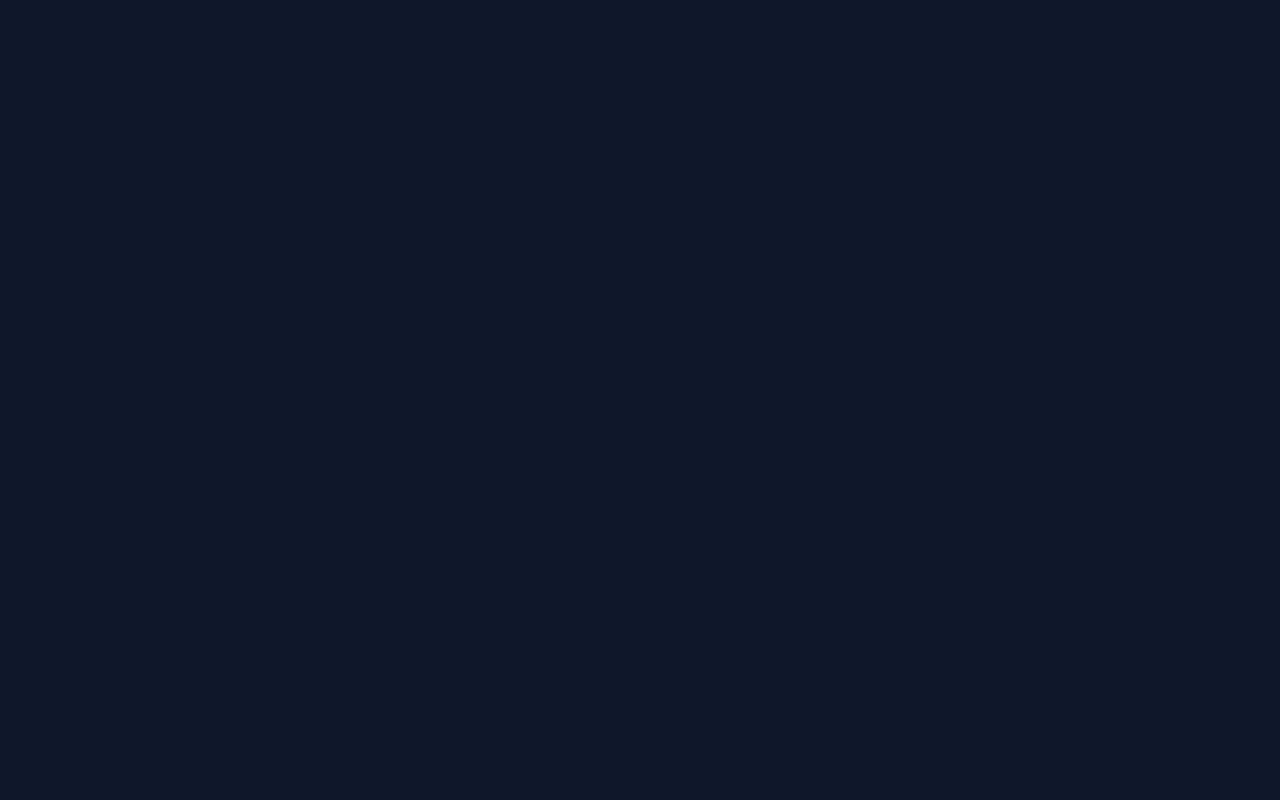
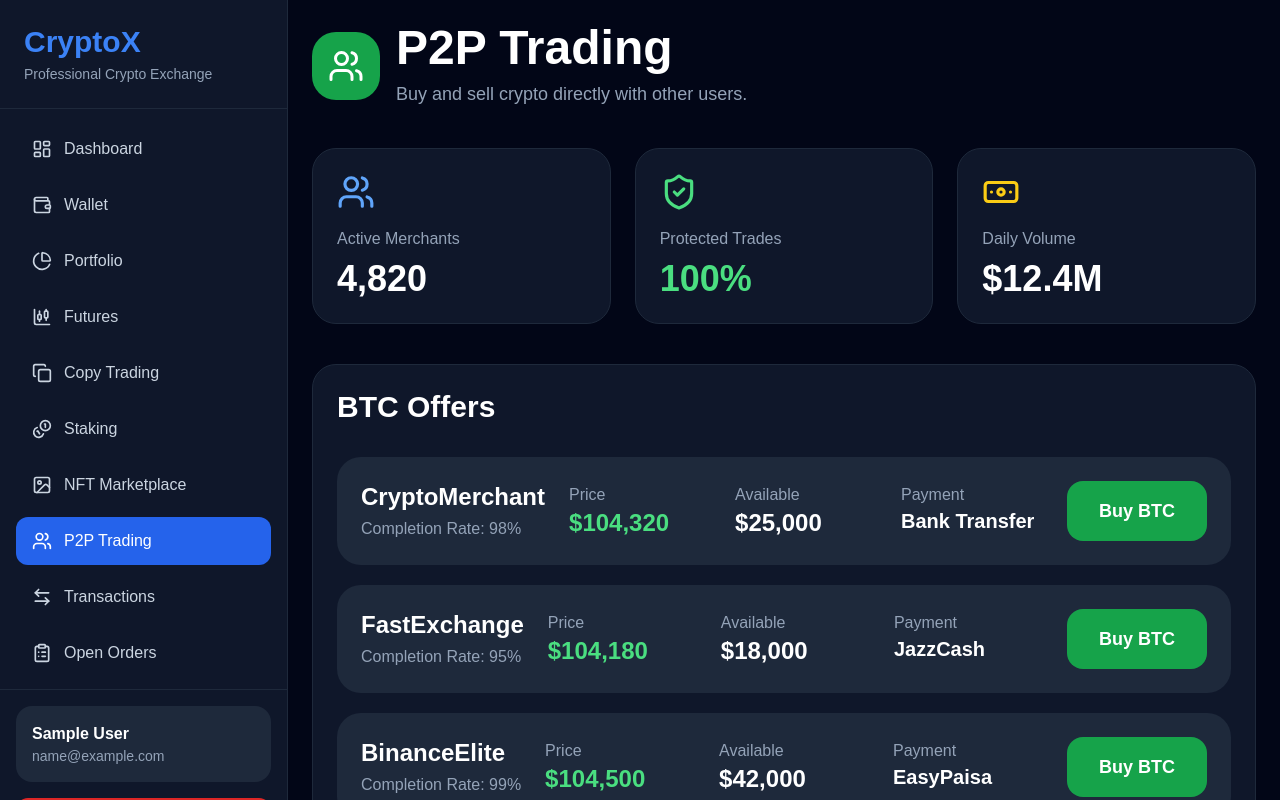
Before and after one commit to baseerhatif3-oss/cryptox-institutional-platform, a React (Vite) app: page /p2p-trading in a window 1280 px wide. Before the commit this address had no page. Shown: the top 800 px of the page. Built offline with nearby package versions, Linux system fonts and the light colour scheme; sample sign-in values are in the browser's storage.

Commit message:
Added P2P trading system

```diff
--- a/src/App.jsx
+++ b/src/App.jsx
@@ -23,6 +23,8 @@
 import Staking from "./pages/Staking";
 
 import NFTMarketplace from "./pages/NFTMarketplace";
+
+import P2PTrading from "./pages/P2PTrading";
 
 import Transactions from "./pages/Transactions";
 
@@ -61,7 +63,7 @@
       <Toaster position="top-right" />
 
       <Routes>
-        {/* AUTH ROUTES */}
+        {/* AUTH */}
 
         <Route
           path="/login"
@@ -146,6 +148,15 @@
             }
           />
 
+          {/* P2P TRADING */}
+
+          <Route
+            path="p2p-trading"
+            element={
+              <P2PTrading />
+            }
+          />
+
           {/* TRANSACTIONS */}
 
           <Route
@@ -153,7 +164,7 @@
             element={<Transactions />}
           />
 
-          {/* ORDERS */}
+          {/* OPEN ORDERS */}
 
           <Route
             path="orders"
--- a/src/layouts/DashboardLayout.jsx
+++ b/src/layouts/DashboardLayout.jsx
@@ -12,6 +12,7 @@
   Copy,
   Coins,
   Image,
+  Users,
   ArrowLeftRight,
   User,
   LogOut,
@@ -95,6 +96,12 @@
       name: "NFT Marketplace",
       path: "/nft-marketplace",
       icon: <Image size={20} />,
+    },
+
+    {
+      name: "P2P Trading",
+      path: "/p2p-trading",
+      icon: <Users size={20} />,
     },
 
     {
@@ -239,7 +246,7 @@
           </div>
         </div>
 
-        {/* USER SECTION */}
+        {/* USER */}
 
         <div className="p-4 border-t border-slate-800">
           <div className="bg-slate-800 p-4 rounded-2xl mb-4">
@@ -264,7 +271,7 @@
         </div>
       </div>
 
-      {/* MAIN CONTENT */}
+      {/* MAIN */}
 
       <div className="flex-1 overflow-y-auto">
         {/* MOBILE TOPBAR */}
--- /dev/null
+++ b/src/pages/P2PTrading.jsx
@@ -0,0 +1,217 @@
+import {
+  Users,
+  ShieldCheck,
+  Banknote,
+} from "lucide-react";
+
+import toast from "react-hot-toast";
+
+const offers = [
+  {
+    id: 1,
+    trader: "CryptoMerchant",
+    price: 104320,
+    available: 25000,
+    payment: "Bank Transfer",
+    completion: "98%",
+  },
+
+  {
+    id: 2,
+    trader: "FastExchange",
+    price: 104180,
+    available: 18000,
+    payment: "JazzCash",
+    completion: "95%",
+  },
+
+  {
+    id: 3,
+    trader: "BinanceElite",
+    price: 104500,
+    available: 42000,
+    payment: "EasyPaisa",
+    completion: "99%",
+  },
+
+  {
+    id: 4,
+    trader: "P2PWhale",
+    price: 104150,
+    available: 15000,
+    payment: "Bank Transfer",
+    completion: "97%",
+  },
+];
+
+const P2PTrading = () => {
+  const handleTrade = (
+    trader
+  ) => {
+    toast.success(
+      `Trade request sent to ${trader}`
+    );
+  };
+
+  return (
+    <div className="min-h-screen bg-slate-950 text-white p-6">
+      <div className="max-w-7xl mx-auto">
+        {/* HEADER */}
+
+        <div className="mb-10">
+          <div className="flex items-center gap-4 mb-4">
+            <div className="bg-green-600 p-4 rounded-3xl">
+              <Users size={36} />
+            </div>
+
+            <div>
+              <h1 className="text-5xl font-bold">
+                P2P Trading
+              </h1>
+
+              <p className="text-slate-400 mt-2 text-lg">
+                Buy and sell crypto
+                directly with other
+                users.
+              </p>
+            </div>
+          </div>
+        </div>
+
+        {/* STATS */}
+
+        <div className="grid grid-cols-1 md:grid-cols-3 gap-6 mb-10">
+          <div className="bg-slate-900 border border-slate-800 rounded-3xl p-6">
+            <Users
+              size={38}
+              className="text-blue-400 mb-4"
+            />
+
+            <p className="text-slate-400">
+              Active Merchants
+            </p>
+
+            <h2 className="text-4xl font-bold mt-2">
+              4,820
+            </h2>
+          </div>
+
+          <div className="bg-slate-900 border border-slate-800 rounded-3xl p-6">
+            <ShieldCheck
+              size={38}
+              className="text-green-400 mb-4"
+            />
+
+            <p className="text-slate-400">
+              Protected Trades
+            </p>
+
+            <h2 className="text-4xl font-bold mt-2 text-green-400">
+              100%
+            </h2>
+          </div>
+
+          <div className="bg-slate-900 border border-slate-800 rounded-3xl p-6">
+            <Banknote
+              size={38}
+              className="text-yellow-400 mb-4"
+            />
+
+            <p className="text-slate-400">
+              Daily Volume
+            </p>
+
+            <h2 className="text-4xl font-bold mt-2">
+              $12.4M
+            </h2>
+          </div>
+        </div>
+
+        {/* OFFERS */}
+
+        <div className="bg-slate-900 border border-slate-800 rounded-3xl p-6">
+          <h2 className="text-3xl font-bold mb-8">
+            BTC Offers
+          </h2>
+
+          <div className="space-y-5">
+            {offers.map((offer) => (
+              <div
+                key={offer.id}
+                className="bg-slate-800 rounded-3xl p-6 flex flex-col lg:flex-row lg:items-center lg:justify-between gap-6"
+              >
+                {/* LEFT */}
+
+                <div>
+                  <h3 className="text-2xl font-bold">
+                    {offer.trader}
+                  </h3>
+
+                  <p className="text-slate-400 mt-1">
+                    Completion Rate:{" "}
+                    {
+                      offer.completion
+                    }
+                  </p>
+                </div>
+
+                {/* DETAILS */}
+
+                <div className="grid grid-cols-2 md:grid-cols-3 gap-6 flex-1">
+                  <div>
+                    <p className="text-slate-400">
+                      Price
+                    </p>
+
+                    <p className="text-2xl font-bold text-green-400">
+                      $
+                      {offer.price.toLocaleString()}
+                    </p>
+                  </div>
+
+                  <div>
+                    <p className="text-slate-400">
+                      Available
+                    </p>
+
+                    <p className="text-2xl font-bold">
+                      $
+                      {offer.available.toLocaleString()}
+                    </p>
+                  </div>
+
+                  <div>
+                    <p className="text-slate-400">
+                      Payment
+                    </p>
+
+                    <p className="text-xl font-bold">
+                      {
+                        offer.payment
+                      }
+                    </p>
+                  </div>
+                </div>
+
+                {/* BUTTON */}
+
+                <button
+                  onClick={() =>
+                    handleTrade(
+                      offer.trader
+                    )
+                  }
+                  className="bg-green-600 hover:bg-green-700 px-8 py-4 rounded-2xl font-bold text-lg transition"
+                >
+                  Buy BTC
+                </button>
+              </div>
+            ))}
+          </div>
+        </div>
+      </div>
+    </div>
+  );
+};
+
+export default P2PTrading;
```
